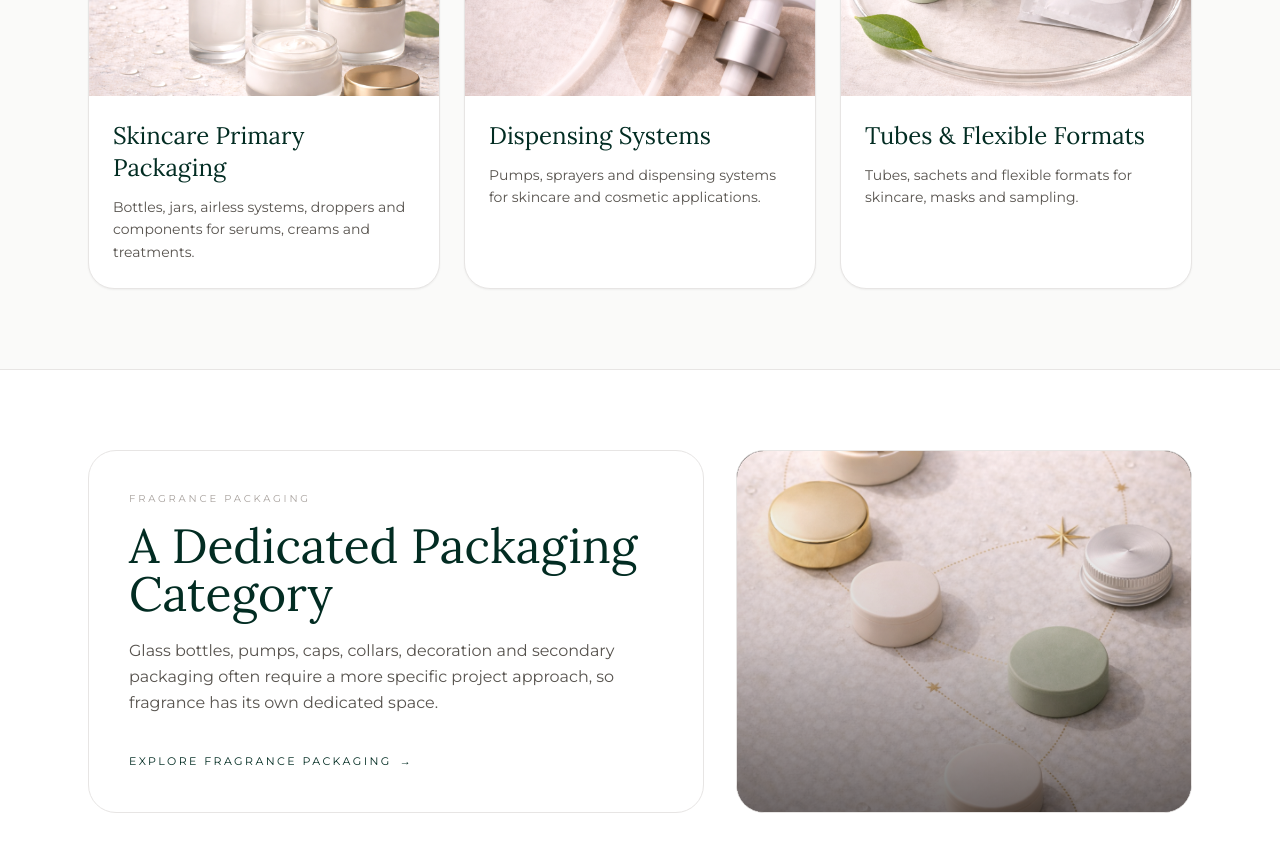
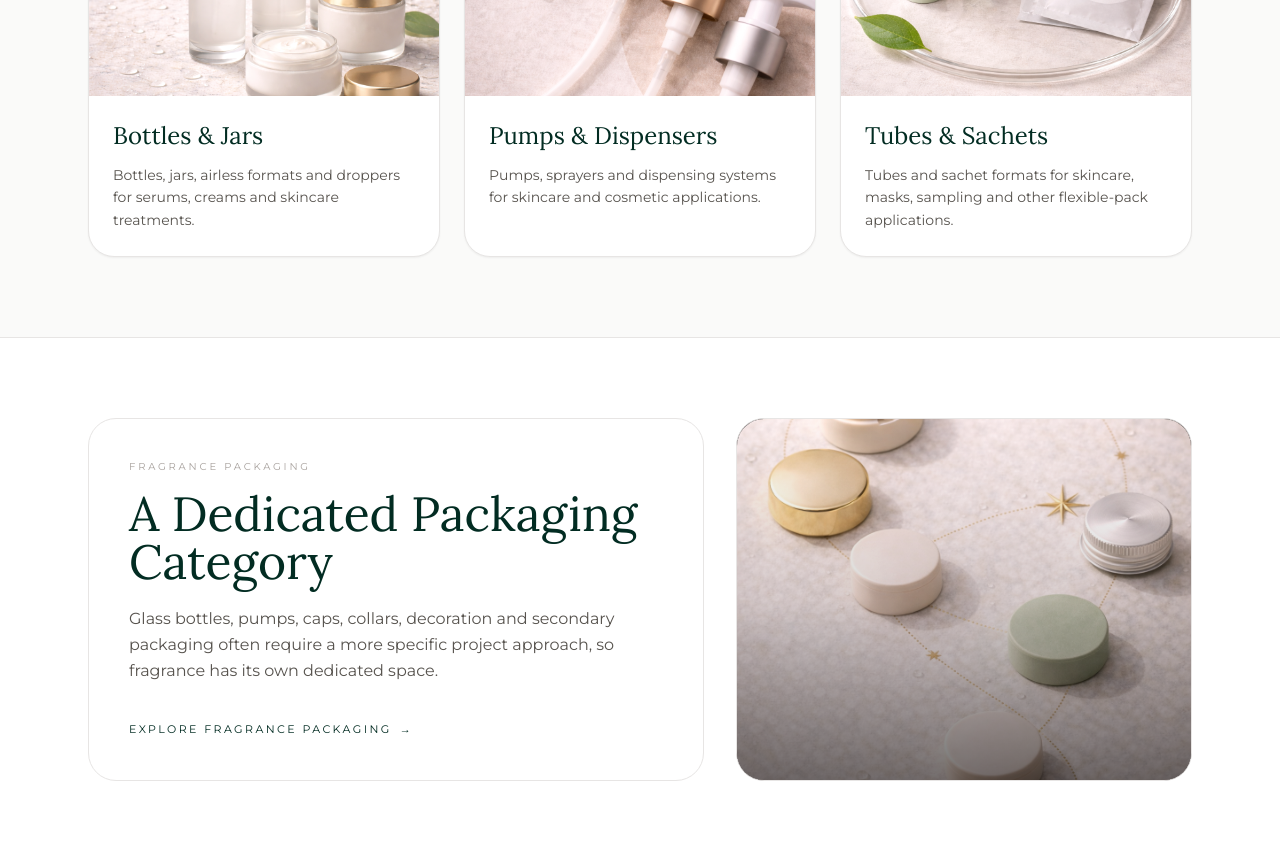
Before and after one commit to cathy6140/-Elmvale-Global-.github.io, a React (Vite) app: page /products in a window 1280 px wide. Shown: the part 840-1692 px from the top of the page. Built offline with nearby package versions, Linux system fonts and the light colour scheme.

Commit message:
Align packaging card labels with product imagery

```diff
--- a/src/pages/Products.tsx
+++ b/src/pages/Products.tsx
@@ -9,35 +9,35 @@ const Products: React.FC = () => {
   const primaryCards = fr
     ? [
         {
-          title: "Packaging skincare primaire",
-          desc: "Flacons, pots, airless, droppers et composants pour sérums, crèmes et soins.",
+          title: "Flacons & pots",
+          desc: "Flacons, pots, formats airless et droppers pour sérums, crèmes et soins.",
           image: "/flacons-pots-product.png",
         },
         {
-          title: "Tubes & distribution",
-          desc: "Tubes, pompes, sprays et systèmes de distribution pour soins et cosmétiques.",
+          title: "Pompes & distributeurs",
+          desc: "Pompes, sprays et composants de distribution pour soins et cosmétiques.",
           image: "/pompes-distributeurs-product.png",
         },
         {
-          title: "Tubes & formats souples",
-          desc: "Tubes, sachets et formats souples pour soins, masques et échantillons.",
+          title: "Tubes & sachets",
+          desc: "Tubes et sachets pour soins, masques, échantillons et autres formats souples.",
           image: "/tubes-sachets-product.png",
         },
       ]
     : [
         {
-          title: "Skincare Primary Packaging",
-          desc: "Bottles, jars, airless systems, droppers and components for serums, creams and treatments.",
+          title: "Bottles & Jars",
+          desc: "Bottles, jars, airless formats and droppers for serums, creams and skincare treatments.",
           image: "/flacons-pots-product.png",
         },
         {
-          title: "Dispensing Systems",
+          title: "Pumps & Dispensers",
           desc: "Pumps, sprayers and dispensing systems for skincare and cosmetic applications.",
           image: "/pompes-distributeurs-product.png",
         },
         {
-          title: "Tubes & Flexible Formats",
-          desc: "Tubes, sachets and flexible formats for skincare, masks and sampling.",
+          title: "Tubes & Sachets",
+          desc: "Tubes and sachet formats for skincare, masks, sampling and other flexible-pack applications.",
           image: "/tubes-sachets-product.png",
         },
       ];
```
